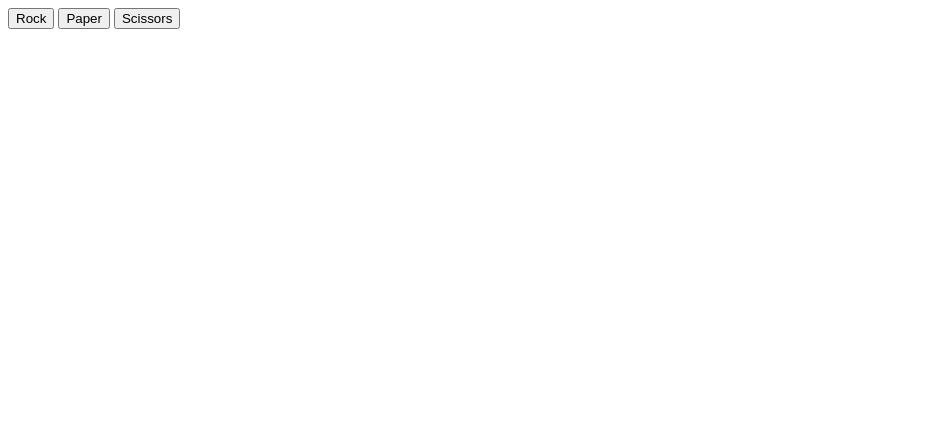
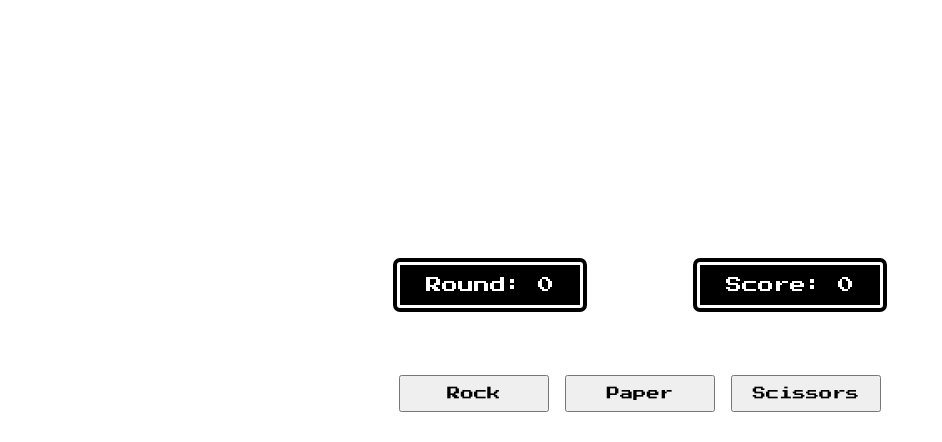
Before and after one commit to teresaflaitz/rock-paper-scissors, a plain HTML site: page index.html in a window 1280 px wide. Both pictures are taken after a click on the button "Rock". Shown: the top 442 px of the page, without its empty margins (0-942 px from the left). Drawn offline with Linux system fonts and the light colour scheme.

Commit message:
Started formatting and styling UI

```diff
--- a/index.html
+++ b/index.html
@@ -4,15 +4,27 @@
     <meta charset="UTF-8">
     <meta name="viewport" content="width=device-width, initial-scale=1.0">
     <title>Rock Paper Scissors</title>
+    <link rel="stylesheet" href="./rps.css">
     <script src="./rps.js" defer></script>
 </head>
 <body>
+    <div class="container">
 
-    <div>
-        <button id="rock">Rock</button>
-        <button id="paper">Paper</button>
-        <button id="scissors">Scissors</button>
+        <div class="scoreboard">
+            <p id="round" class="baby-board"></p>
+            <p id="score" class="baby-board"></p>
+        </div>
+
+        <div id="buttons">
+            <button id="rock">Rock</button>
+            <button id="paper">Paper</button>
+            <button id="scissors">Scissors</button>
+        </div>
+
+        <div class="scoreboard">
+            <p id="results"></p>
+            <p id="final"></p>
+        </div>
     </div>
-
 </body>
 </html>
--- a/rps.css
+++ b/rps.css
@@ -0,0 +1,54 @@
+@import url('https://fonts.googleapis.com/css2?family=Press+Start+2P&display=swap');
+
+* {
+    margin: 0;
+    padding: 0;
+    box-sizing: border-box;
+    font-family: 'Press Start 2P';
+  }
+
+html {
+    height: 100%;
+    width: 100%;
+}
+
+body {
+    height: 100%;
+    width: 100%;
+}
+
+.container {
+    height: 100%;
+    width: 100%;
+    display: flex;
+    flex-direction: column;
+    align-items: center;
+    justify-content: center;
+}
+
+#buttons {
+    height: 50px;
+    margin: 20px;
+}
+
+button {
+    width: 150px;
+    padding: 10px;
+}
+
+.scoreboard {
+    height: 150px;
+    display: flex;
+}
+
+.baby-board {
+    margin: 50px;
+    background-color: black;
+    color: white;
+    width: 200px;
+    padding: 12px 0px 28px 0px;
+    border-radius: 10px;
+    border-style: double;
+    border-width: 10px;
+    text-align: center;
+}
--- a/rps.js
+++ b/rps.js
@@ -1,11 +1,3 @@
-//Declare function checkIfValid(playerSelection)
-//if playerSelection === "rock" || "paper" || "scissors" return true
-//else return false;
-
-
-/*const computerSelection = getComputerChoice();
-const playerSelection = getPlayerChoice();*/
-
 //Declare variable to keep track of how many games have been played.
 let gameCounter = 0;
 //Declare variable to keep track of player score.
@@ -35,22 +27,6 @@ function getComputerChoice() {
     return toArray(choice);
 }
 
-
-/*
-//Declare function getPlayerChoice()
-function getPlayerChoice() {
-    //Declare local variable choice
-    let choice;
-    //Prompt user for rock, paper, or scissors and store in choice
-    choice = prompt("Rock, Paper, or Scissors?");
-    //Convert choice to lowercase
-    choice = choice.toLowerCase();
-    return toArray(choice);
-
-}
-*/
-
-
 function playRound(computerSelection, playerSelection) {
 
     if (computerSelection[0] - playerSelection[0] == 1 || computerSelection[0] - playerSelection[0] ==  -2) {
@@ -67,28 +43,34 @@ function playRound(computerSelection, playerSelection) {
     }
 }
 
-/*
-function game() {
-    while(gameCounter < 5) {
-        console.log(playRound(getComputerChoice(), getPlayerChoice()));
-        //console.log(gameCounter);
-        //console.log(playerScore);
-    }
-    if (playerScore > 2) {
-        return "Congrats! You are the winner.";
-    }
-    else {
-        return "You lost!";
-    }
-}
-
-console.log(game());*/
 
 const buttons = document.querySelectorAll('button');
+const round = document.querySelector('#round');
+const score = document.querySelector('#score');
+const results = document.querySelector('#results');
+const final = document.querySelector('#final');
+
 
 buttons.forEach((button) => {
 
     button.addEventListener('click', () => {
-        console.log(playRound(getComputerChoice(), toArray(button.id)));
+        //Display results
+        results.textContent = (playRound(getComputerChoice(), toArray(button.id)));
+        round.textContent =  `Round: ${gameCounter}`;
+        score.textContent = `Score: ${playerScore}`;
+        final.textContent = "";
+
+        if (gameCounter === 5 && playerScore > 2) {
+            final.textContent = "Congrats! You are the winner.";
+            //Reset game
+            gameCounter = 0;
+            playerScore = 0;
+        }
+        else if (gameCounter === 5) {
+            final.textContent = "You lost!";
+            //Reset game
+            gameCounter = 0;
+            playerScore = 0;
+        };
     });
 });
```
